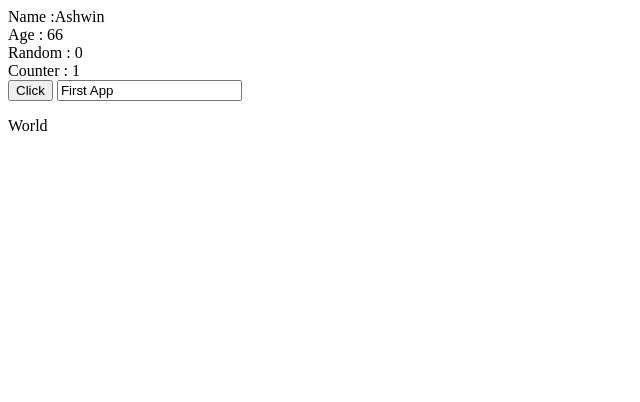
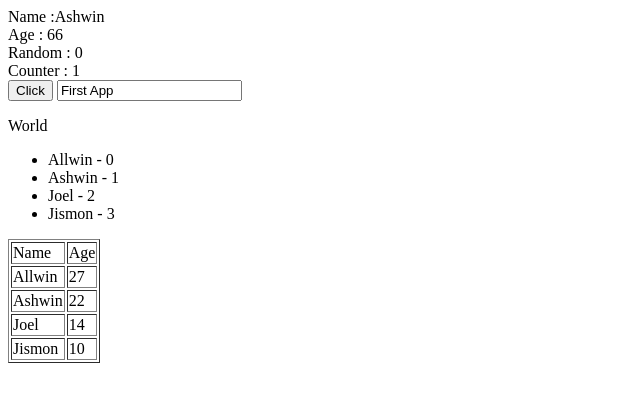
Before and after one commit to ashwinlaly/Vue-beginner, a plain HTML site: page index.html in a window 1280 px wide. Shown: the whole page, without its empty margins (0-640 px from the left). Drawn offline with nearby package versions, Linux system fonts and the light colour scheme.

Commit message:
Iterator In Vue

```diff
--- a/index.html
+++ b/index.html
@@ -33,6 +33,33 @@
                 </p>
             </template>
             <!-- <a v-bind:href="link" >Google </a> -->
+            <template>
+                <div>
+                    <ul>
+                        <li v-for="(name, i) of names">{{name}} - {{i}}</li>
+                    </ul>
+                </div>
+            </template>
+            <template>
+                <table border="1">
+                    <thead>
+                        <tr>
+                            <td>
+                                Name
+                            </td>
+                            <td>
+                                Age
+                            </td>
+                        </tr>
+                    </thead>
+                    <tbody>
+                        <tr v-for="intro of intros">
+                            <td>{{intro.name}}</td>
+                            <td>{{intro.age}}</td>
+                        </tr>
+                    </tbody>
+                </table>
+            </template>
         </div>
     </body>
     <script>
@@ -44,7 +71,31 @@
                 age : 22,
                 number : 0,
                 count : 1,
-                btnState : false
+                btnState : false,
+                names : [
+                    "Allwin",
+                    "Ashwin",
+                    "Joel",
+                    "Jismon"
+                ],
+                intros : [
+                    {
+                        name : "Allwin",
+                        age : "27"
+                    },
+                    {
+                        name : "Ashwin",
+                        age : 22
+                    },
+                    {
+                        name : "Joel",
+                        age : 14
+                    },
+                    {
+                        name : "Jismon",
+                        age : 10
+                    }
+                ]
             },
             methods : {
                 textChange : (e) => {
```
